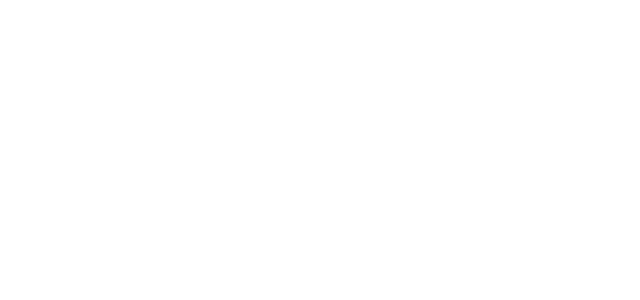
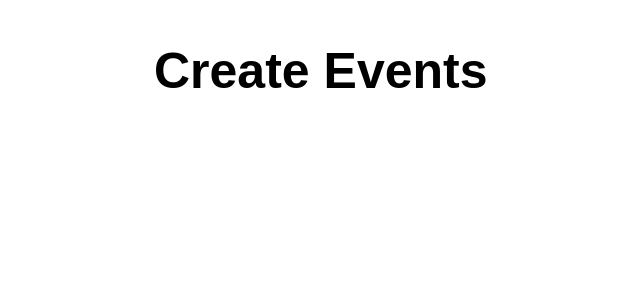
Before and after one commit to mathewgrabau/real-world-nuxt, a Nuxt app: page /create in a window 1280 px wide. Before the commit this address had no page. Shown: the top 300 px of the page, without its empty margins (256-896 px from the left). Built offline with nearby package versions, Linux system fonts and the light colour scheme.

Commit message:
Initial create page.

```diff
--- /dev/null
+++ b/pages/create.vue
@@ -0,0 +1,7 @@
+<template>
+  <div>
+    <h1>
+      Create Events
+    </h1>
+  </div>
+</template>
```
